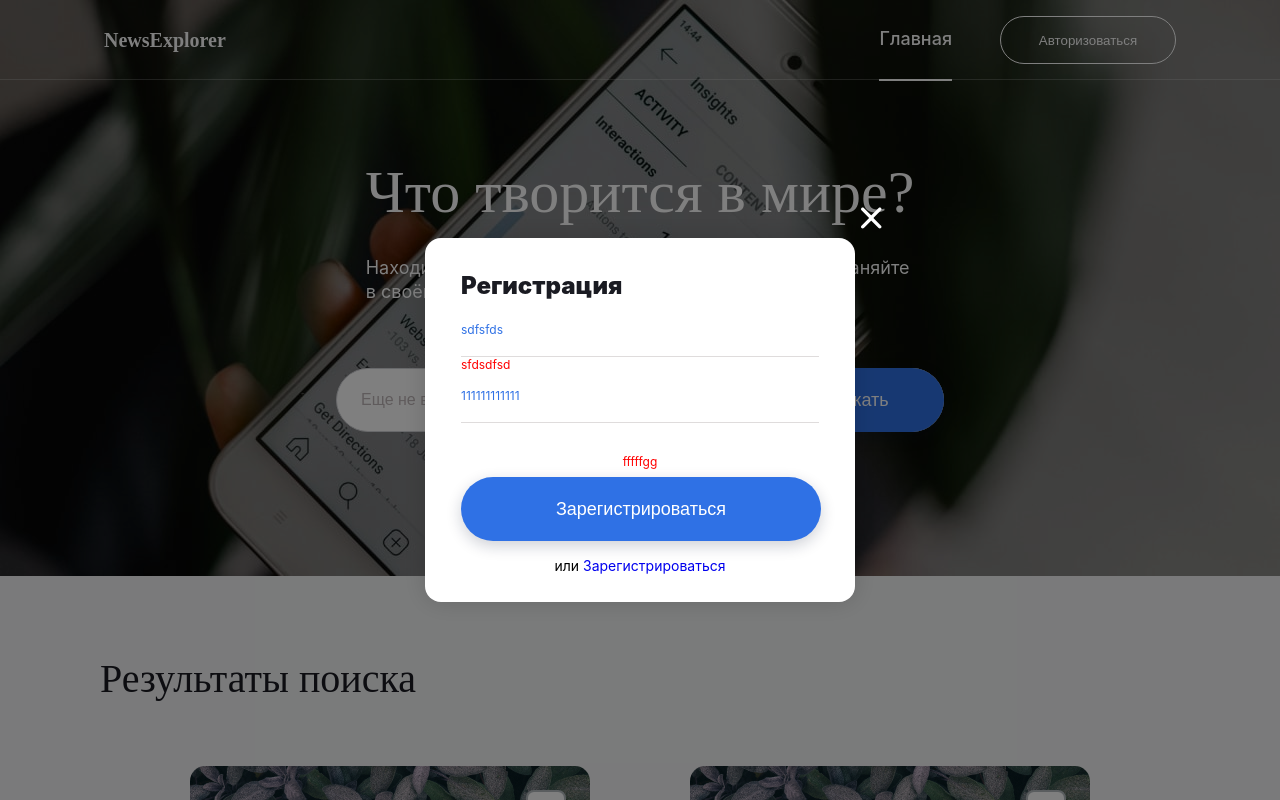
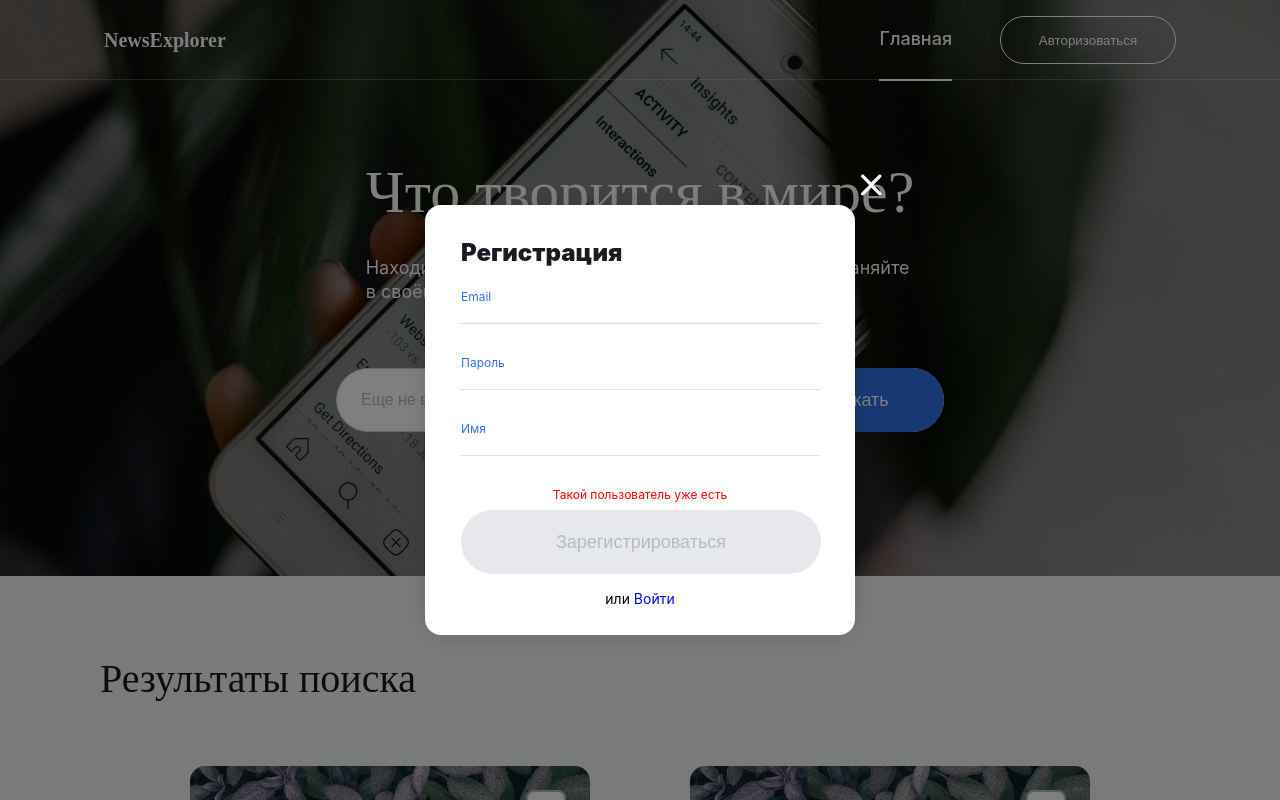
Before and after one commit to YudinArtem90/news-explorer-frontend, a React (Create React App) app: page / in a window 1280 px wide. Both pictures are taken after a click on the button "Авторизоваться". Shown: the top 800 px of the page. Built offline with nearby package versions, Linux system fonts and the light colour scheme.

Commit message:
валидация у формы

```diff
--- a/package.json
+++ b/package.json
@@ -10,7 +10,8 @@
     "react-dom": "^17.0.1",
     "react-router-dom": "^5.2.0",
     "react-scripts": "4.0.1",
-    "web-vitals": "^0.2.4"
+    "web-vitals": "^0.2.4",
+    "yup": "^0.32.8"
   },
   "scripts": {
     "start": "react-scripts start",
--- a/src/components/Form/Form.css
+++ b/src/components/Form/Form.css
@@ -33,6 +33,12 @@
     outline: none;
 }
 
+.form__input:focus{
+    border: 0;
+    border-bottom: 1px solid #000000;
+    outline: none;
+}
+
 .form__error-input{
     font-family: Inter;
     font-style: normal;
@@ -46,16 +52,24 @@
 
 .form__button{
     border-radius: 100px;
-    background: #2F71E5;
-    box-shadow: 0px 5px 15px rgba(14, 26, 57, 0.2);
     font-style: normal;
     font-weight: 500;
     font-size: 18px;
     line-height: 24px;
     text-align: center;
-    color: #FFFFFF;
     display: block;
     border: 0;
+}
+
+.form__button_theme_active{
+    background: #2F71E5;
+    box-shadow: 0px 5px 15px rgba(14, 26, 57, 0.2);
+    color: #FFFFFF;
+}
+
+.form__button_theme_disable{
+    background: #E6E8EB;
+    color: #B6BCBF;
 }
 
 .form__error-form{
--- a/src/components/Form/Form.js
+++ b/src/components/Form/Form.js
@@ -1,26 +1,152 @@
 import './Form.css';
 import { Link } from 'react-router-dom';
+import React from 'react';
+import * as yup from 'yup';
 
-function Form() {
+function Form({email, password, name, title, labelButton, linkName}) {
+
+    const nameCardRef = React.useRef();
+    const emailCardRef = React.useRef();
+    const passwordCardRef = React.useRef();
+
+    const [ desabled, setDesabled ] = React.useState(true);
+    const [ errorEmail, setErrorEmail ] = React.useState(false);
+    const [ errorPassword, setErrorPassword ] = React.useState(false);
+    const [ errorName, setErrorName ] = React.useState(false);
+
+    const validationEmail = (event) => {
+        let schema = yup.object({
+            email: yup.string().email().required()
+          });
+
+        schema.validate({
+            email: emailCardRef.current.value
+        })
+        .then((e) => {
+            setErrorEmail(false);
+            validationAll();
+        })
+        .catch(function (error) {
+            setErrorEmail(true);
+            validationAll();
+          });
+    }
+
+    const validationPassword = (event) => {
+        let schema = yup.object({
+            password: yup.string().min(6).max(30).matches(/^[A-Za-z0-9]+$/g).required()
+          });
+
+        schema.validate({
+            password: passwordCardRef.current.value
+        })
+        .then((e) => {
+            setErrorPassword(false);
+            validationAll();
+        })
+        .catch(function (error) {
+            setErrorPassword(true);
+            validationAll();
+          });
+    }
+
+    const validationName = (event) => {
+        let schema = yup.object({
+            name : yup.string().min(2).max(30).required()
+          });
+
+        schema.validate({
+            name: nameCardRef.current.value
+        })
+        .then((e) => {
+            setErrorName(false);
+            validationAll();
+        })
+        .catch(function (error) {
+            setErrorName(true);
+            validationAll();
+          });
+    }
+
+    const validationAll = () => {
+        if(passwordCardRef.current.value !== ''&& nameCardRef.current.value !== '' && emailCardRef.current.value !== ''){
+            if(!errorEmail && !errorPassword && !errorName){
+                setDesabled(false);
+            }else{
+                setDesabled(true);
+            }
+        }else{
+            setDesabled(true);
+        }
+    }
+
     return (
         <div className="container-form">
-            <h2 className="container-form__title">Регистрация</h2>
+            <h2 className="container-form__title">{title}</h2>
             <form className="form">
                 <>
+                {
+                    email &&
                     <div className="form__container-input">
-                    <label className="form__label">sdfsfds</label>
-                    <input className="form__input"></input>
-                    <span className="form__error-input">sfdsdfsd</span>
+                        <label className="form__label">Email</label>
+                        <input
+                            className="form__input"
+                            type="text"
+                            name="emailPerson"
+                            onChange={validationEmail}
+                            required
+                            ref={emailCardRef}
+                        ></input>
+                        {
+                            errorEmail ? <span className="form__error-input">Не правильный формат e-mail</span> : null
+                        }
                     </div>
+                }
+                {
+                    password &&
                     <div className="form__container-input">
-                    <label className="form__label">111111111111</label>
-                    <input className="form__input"></input>
+                        <label className="form__label">Пароль</label>
+                        <input
+                            className="form__input"
+                            name="passwordPerson"
+                            onChange={validationPassword}
+                            required
+                            ref={passwordCardRef}
+                            type="password"
+                        ></input>
+                        {
+                            errorPassword ? <span className="form__error-input">Пароль должен быть более 6 символов</span> : null
+                        }
                     </div>
-                <span className="form__error-form">fffffgg</span>
-                <button className="form__button">Зарегистрироваться</button>
+                }
+
+                {
+                    name &&
+                    <div className="form__container-input">
+                        <label className="form__label">Имя</label>
+                        <input
+                            className="form__input"
+                            type="text"
+                            name="namePerson"
+                            onChange={validationName}
+                            required
+                            ref={nameCardRef}
+                        ></input>
+                        {
+                            errorName ? <span className="form__error-input">Имя должно быть более 2-х символов</span> : null
+                        }
+                    </div>
+                }
+
+                    <span className="form__error-form">Такой пользователь уже есть</span>
+                    <button
+                        className={`form__button ${desabled ? 'form__button_theme_disable' : 'form__button_theme_active'}`}
+                        type="submit"
+                        disabled={`${!desabled ? '' : 'disabled'}`}
+                    >{labelButton}</button>
                 </>
             </form>
-            <p className="container-form__info">или <Link className="container-form__link" to="/sign-in">Зарегистрироваться</Link></p>
+            <p className="container-form__info">или <Link className="container-form__link" to="/sign-in">{linkName}</Link></p>
         </div>
     );
   }
--- a/src/components/PopupWithForm/PopupWithForm.js
+++ b/src/components/PopupWithForm/PopupWithForm.js
@@ -66,7 +66,14 @@ class PopupWithForm extends React.Component{
         <div className="popup__main-container" ref={this.setWrapperRef}>
           <img src={logoClose} alt='кнопка закрытия' className="popup__icon-close" onClick={this.close}/>
           <div className="popup__footer-container">
-            <Form/>
+            <Form
+              email
+              password
+              name
+              title={'Регистрация'}
+              labelButton={'Зарегистрироваться'}
+              linkName='Войти'
+            />
           </div>
         </div>
       </div>
```
Also changed, not shown: 1 other file (tests, documents, lock files or other folders). Lines whose indentation alone changed are shown as unchanged.
